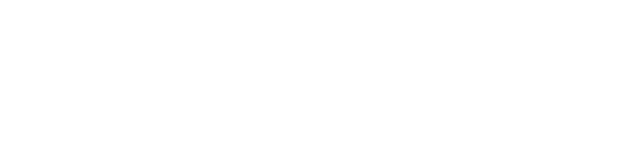
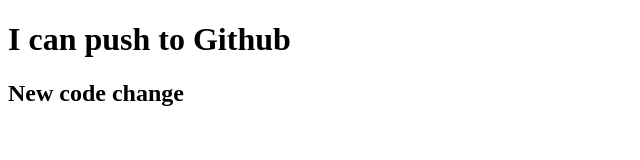
Before and after one commit to AwalHossain/my-repo, a plain HTML site: page index.html in a window 1280 px wide. Shown: the whole page, without its empty margins (0-640 px from the left). Drawn offline with Linux system fonts and the light colour scheme.

Commit message:
added header

```diff
--- a/index.html
+++ b/index.html
@@ -7,6 +7,7 @@
     <title>Github Repo</title>
 </head>
 <body>
-
+    <h1>I can push to Github</h1>
+    <h2>New code change</h2>
 </body>
 </html>
```
